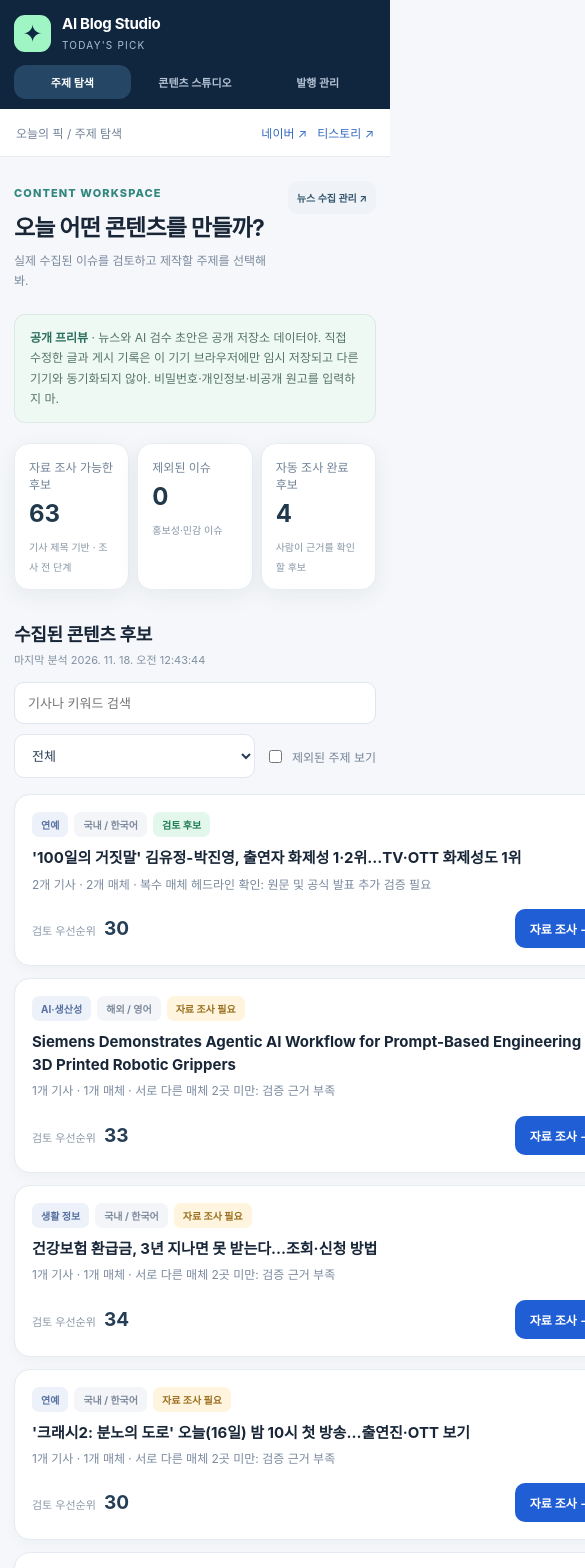
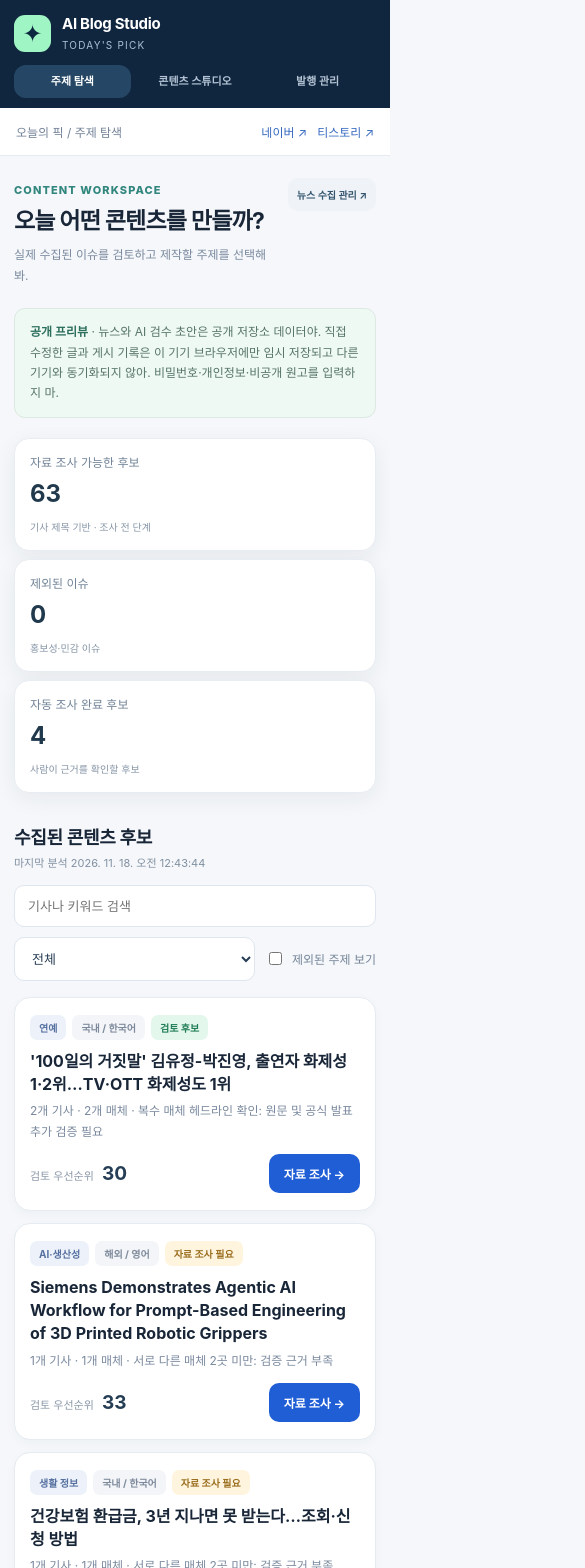
Before and after one commit to jjuniverse/ai-blog-studio, a Next.js app: page /ai-blog-studio/ in a window 390 px wide. Shown: the top 1568 px of the page, 585 px wide, since content can reach past the window. Built offline with nearby package versions, Linux system fonts and the light colour scheme.

Commit message:
fix: prevent long headlines from widening mobile page and stack responsive cards

```diff
--- a/app/globals.css
+++ b/app/globals.css
@@ -66,3 +66,52 @@
 .post-title-row>.wide-select{flex:1;min-width:0;margin:0}
 .post-title-row .copy-button-wrap{flex-shrink:0}
 @media(max-width:520px){.post-title-row{align-items:stretch;flex-direction:column}.post-title-row .copy-button-wrap{align-self:flex-end}}
+
+/* Mobile containment: long news URLs and headlines must never widen the layout. */
+html,body{max-width:100%;overflow-x:clip}
+.app-shell,.workspace,.main-inner,.recommend-list,.recommend-card,.topic-main,.panel,.saved-draft{min-width:0;max-width:100%}
+.recommend-card h3,.recommend-card p,.saved-draft b,.saved-draft small,.topic-main,.source-summary,.research-sources,.research-lead,.panel{overflow-wrap:anywhere;word-break:normal}
+.saved-draft>span:first-child{min-width:0;flex:1}
+.saved-draft>span:last-child{flex-shrink:0}
+@media(max-width:760px){
+  .app-shell{width:100%;max-width:100%;overflow-x:clip}
+  .sidebar{width:100%;max-width:100%;height:auto;box-sizing:border-box}
+  .sidebar nav{width:100%;min-width:0;display:grid;grid-template-columns:repeat(3,minmax(0,1fr))}
+  .nav-item{min-width:0;white-space:normal;line-height:1.4}
+  .workspace{display:block;width:100%;min-width:0}
+  .main-inner{box-sizing:border-box;width:100%;max-width:100%;padding:22px 14px 44px}
+  .topbar{max-width:100%;min-width:0;gap:8px}
+  .topbar>span{min-width:0;overflow-wrap:anywhere}
+  .topbar>div{flex-shrink:0}
+  .page-head{min-width:0;gap:10px}
+  .page-head>div{min-width:0;flex:1}
+  .page-head h1{font-size:23px;line-height:1.35}
+  .metric-grid{grid-template-columns:repeat(2,minmax(0,1fr))}
+  .metric-grid>.metric:last-child:nth-child(odd){grid-column:1/-1}
+  .metric{min-width:0;padding:15px}
+  .metric small,.metric span{overflow-wrap:anywhere;line-height:1.5}
+  .section-title,.panel-heading{min-width:0;flex-wrap:wrap}
+  .filters{width:100%;min-width:0}
+  .filters input{flex-basis:100%;min-width:0}
+  .filters select{max-width:100%;min-width:0}
+  .recommend-list{width:100%;grid-template-columns:minmax(0,1fr)}
+  .recommend-card{width:100%;display:flex;flex-direction:column;align-items:stretch;gap:12px;padding:17px 15px}
+  .recommend-card h3{font-size:16px;line-height:1.45;overflow-wrap:anywhere}
+  .topic-main{width:100%;min-width:0}
+  .topic-actions{width:100%;display:flex;justify-content:space-between;gap:10px;margin-top:0}
+  .topic-actions .btn{flex-shrink:0}
+  .studio-grid,.publish-grid,.studio-side,.editor-main{grid-template-columns:minmax(0,1fr);width:100%}
+  .inline-generator,.draft-selector,.post-preview,.panel{min-width:0;max-width:100%}
+  .post-preview{overflow-x:hidden}
+  .post-preview h1,.post-preview h2,.post-preview p{overflow-wrap:anywhere}
+  .generator-inputs{grid-template-columns:minmax(0,1fr)}
+  .tabs{max-width:100%;overflow-x:auto}
+  .tab{flex-shrink:0}
+  .image-slot{grid-template-columns:70px minmax(0,1fr)}
+  .generated-image canvas{max-width:100%}
+}
+@media(max-width:390px){
+  .metric-grid{grid-template-columns:minmax(0,1fr)}
+  .metric-grid>.metric:last-child:nth-child(odd){grid-column:auto}
+  .page-head>.btn{white-space:normal;text-align:center;max-width:100px}
+}
```
